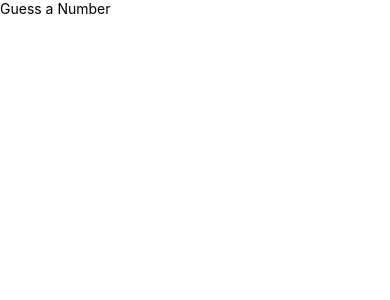
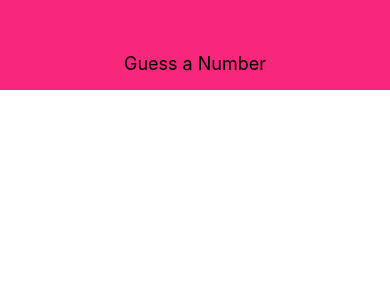
Before and after one commit to kscheltema/react_native_course_game_app, a React Native app: screen / in a window 390 px wide. Shown: the top 300 px of the page. Built offline with nearby package versions, Linux system fonts and the light colour scheme.

Commit message:
Header works

```diff
--- a/components/Header.js
+++ b/components/Header.js
@@ -3,8 +3,8 @@ import { View, Text, StyleSheet } from "react-native";
 
 const Header = (props) => {
   return (
-    <View styles={styles.header}>
-      <Text styles={styles.headerTitle}>{props.title}</Text>
+    <View style={styles.header}>
+      <Text style={styles.headerTitle}>{props.title}</Text>
     </View>
   );
 };
@@ -20,7 +20,7 @@ const styles = StyleSheet.create({
   },
   headerTitle: {
     color: "black",
-    fontsize: 18,
+    fontSize: 18,
   },
 });
 
```
